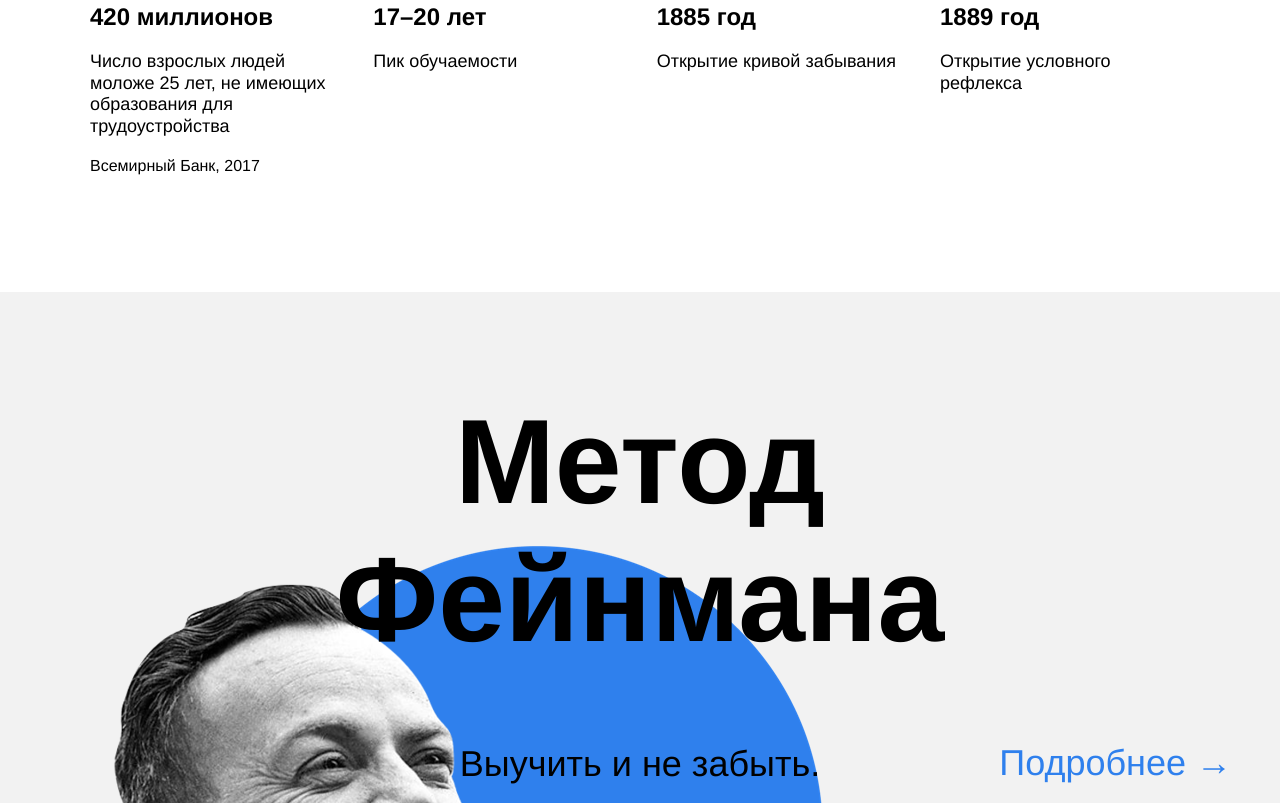
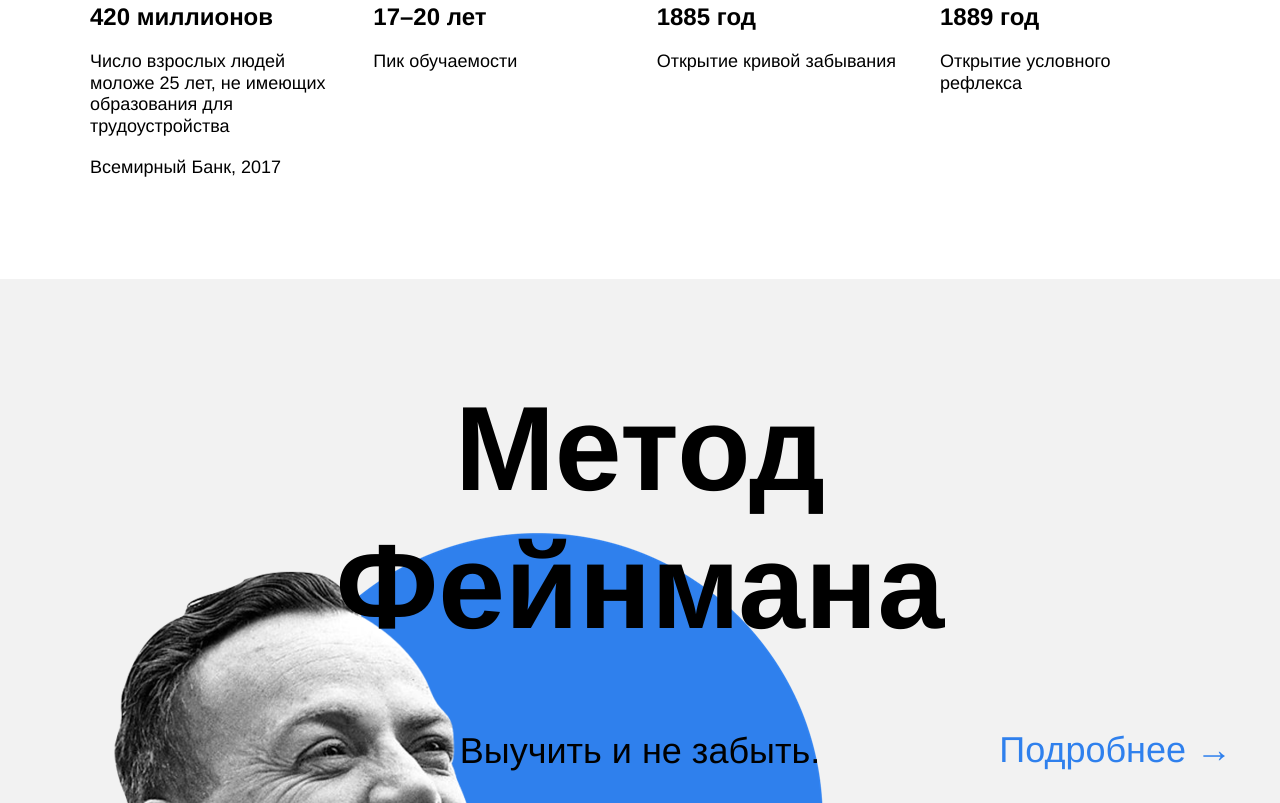
Before and after one commit to DarkwingDuck255/how-to-learn, a plain HTML site: page index.html in a window 1280 px wide. Shown: the part 1728-2531 px from the top of the page. Drawn offline with Linux system fonts and the light colour scheme.

Commit message:
... устал уже исправлять 2

```diff
--- a/index.html
+++ b/index.html
@@ -78,7 +78,7 @@
               420 миллионов
             </h3>
             <p class="table__text">Число взрослых людей моложе 25 лет, не имеющих образования для трудоустройства</p>
-              <p class="table__text"></p>Всемирный Банк, 2017</p>
+              <p class="table__text">Всемирный Банк, 2017</p>
           </div>
           <div class="table__cell">
             <h3 class="table__heading">
```
